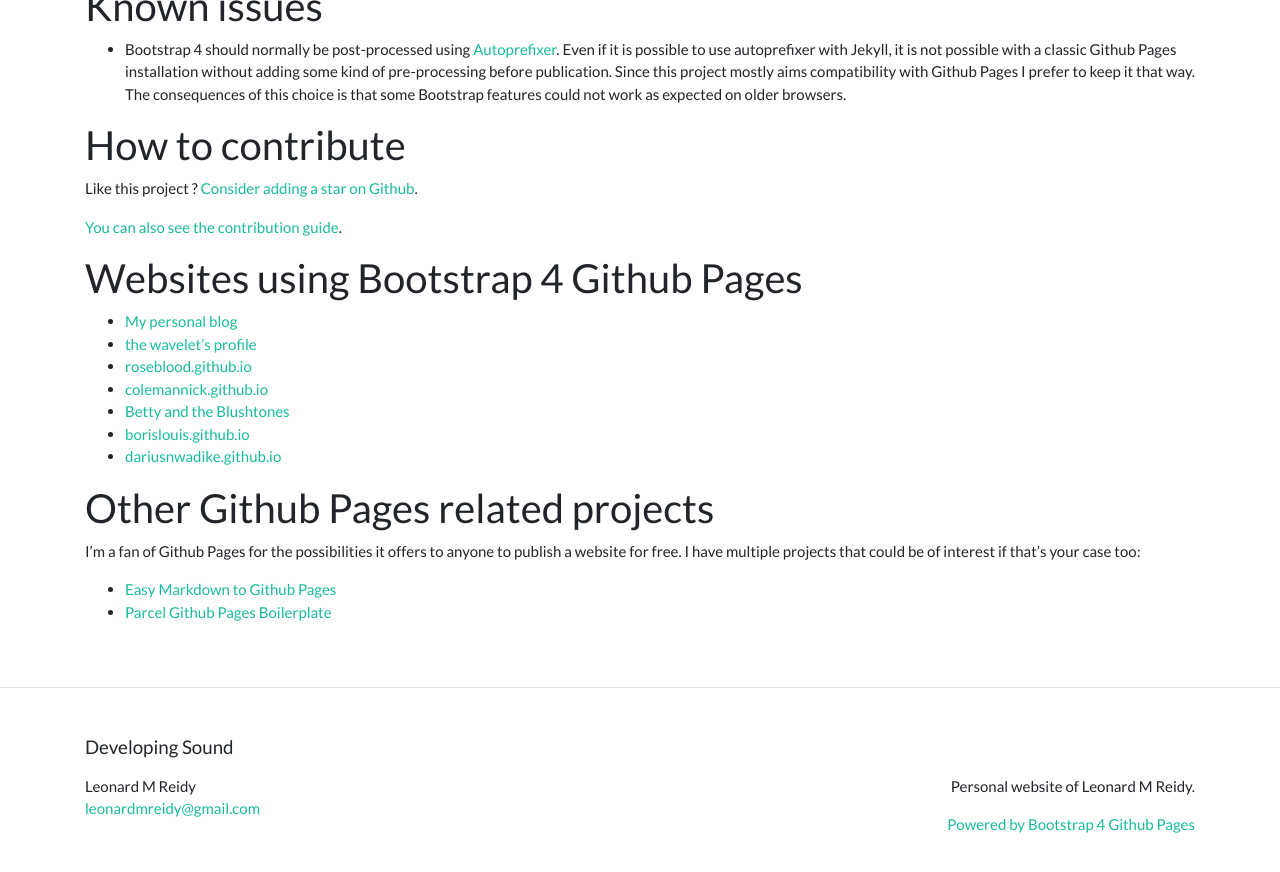
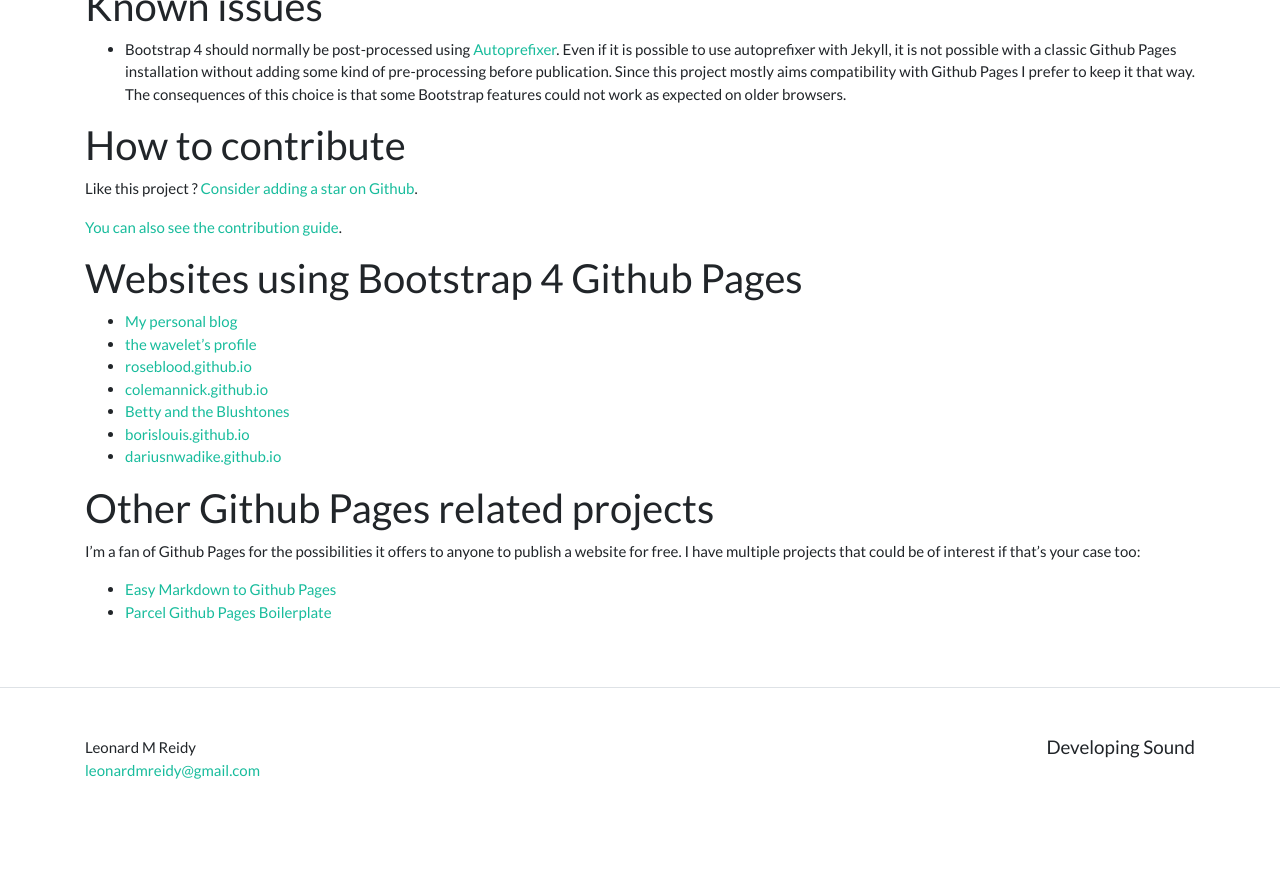
Before and after one commit to leonardreidy/leonardreidy.github.io, a Jekyll site: the page built from index.md, in a window 1280 px wide and 900 px high, scrolled down 1928 px. Shown: the top 872 px of the window. Built offline with Jekyll 4.4.1, drawn with Linux system fonts in a browser that asks for light colours; after the commit the page ends 2773 px from its top, so only the background shows below that.

Commit message:
Remove superfluous elements in footer partial

```diff
--- a/_includes/footer.html
+++ b/_includes/footer.html
@@ -1,8 +1,6 @@
 
 <div class="py-5 border-top">
   <div class="container">
-
-    <p class="h5 mb-3">{{ site.title | escape }}</p>
 
     <div class="row">
 
@@ -25,13 +23,8 @@
         </ul>
       </div>
 
-
       <div class="col-sm text-right">
-        <p>{{- site.description | escape -}}</p>
-
-        <p>
-          <a href="https://nicolas-van.github.io/bootstrap-4-github-pages/">Powered by Bootstrap 4 Github Pages</a>
-        </p>
+        <p class="h5 mb-3">{{ site.title | escape }}</p>
       </div>
 
     </div>
```
